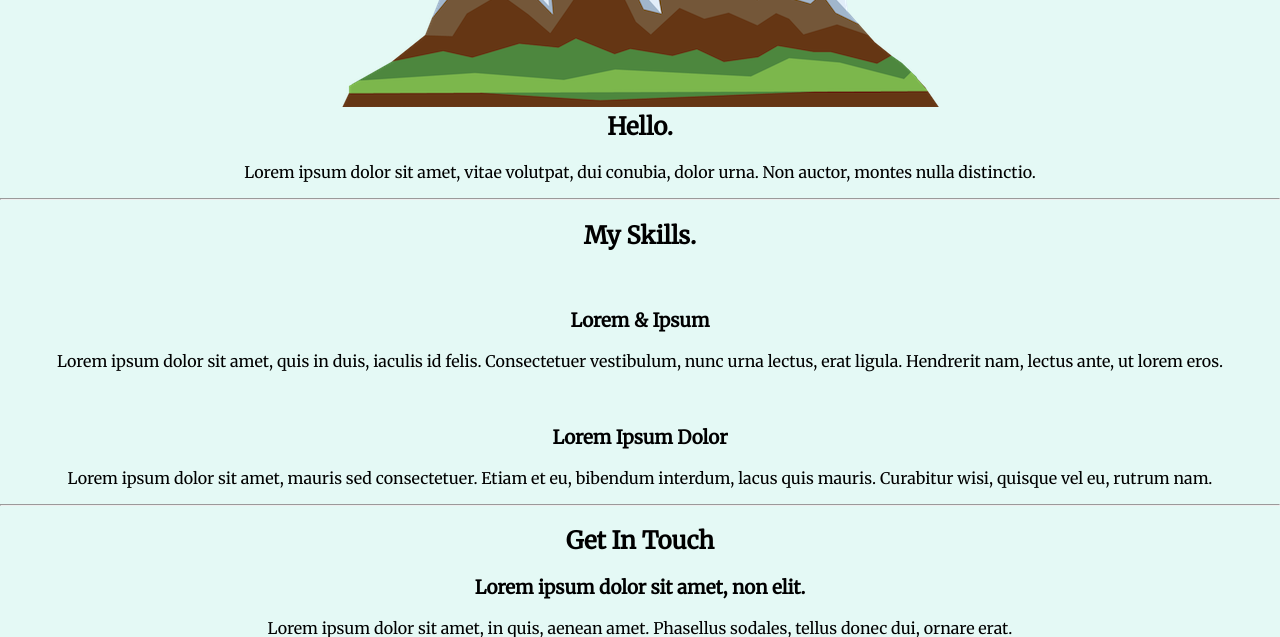
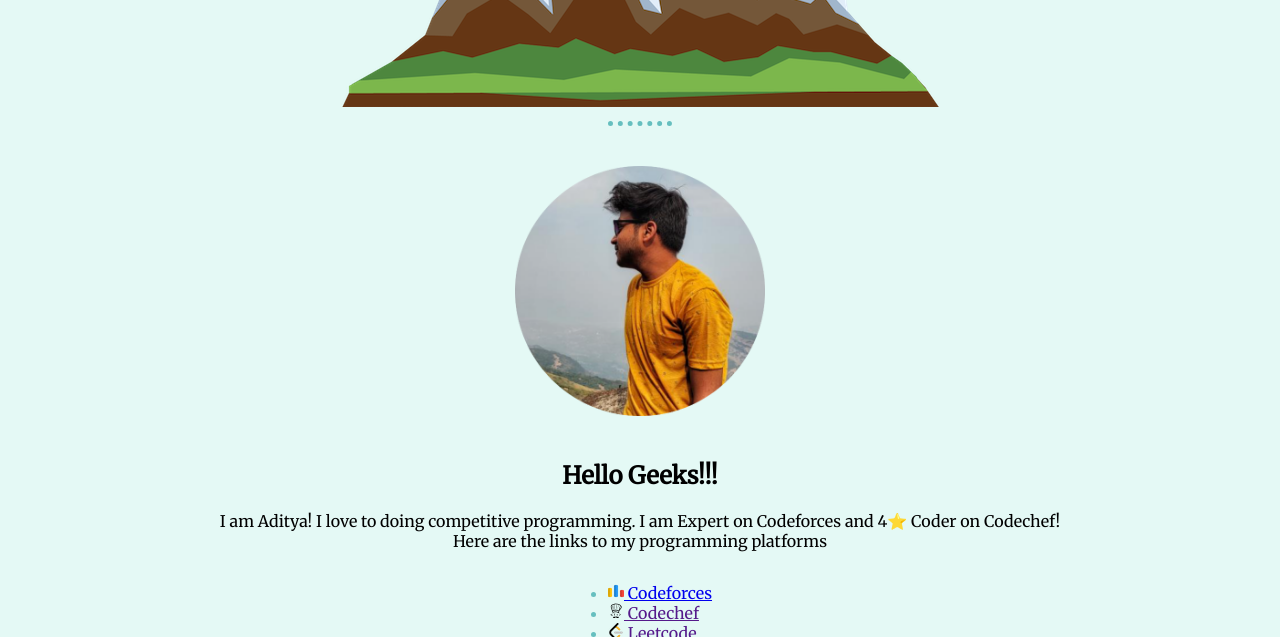
Before and after one commit to prasadsGh/cv, a plain HTML site: page index.html in a window 1280 px wide. Shown: the part 510-1147 px from the top of the page. Drawn offline with Linux system fonts and the light colour scheme.

Commit message:
modified css

```diff
--- a/css/style.css
+++ b/css/style.css
@@ -5,6 +5,31 @@ body{
     background-color: #E4F9F5;
     /* font-family: ; */
     font-family: 'merriweather',serif;
+
+
+}
+.aditya{
+    width: 250px;
+    height: auto;
+}
+.profiles{
+    text-align: center;
+}
+.list-profiles{
+    display: inline-block;
+    text-align: left;
+    color:#66BFBF;
+}
+
+hr{
+    position: relative;
+    margin-top: 50px;
+    margin-bottom: 40px;
+    border-style:dotted none none;
+    width:5%;
+    border-color:#66BFBF;
+    text-align: center;
+    border-width:5px
 
 }
 h1{
@@ -15,12 +40,13 @@ h1{
     /* font-size:xx-large; */
     font-size: 40px;
 
-
 }
 
 .top-container{
     position: relative;
     top:100px;
+    color:#66BFBF;
+
 
 }
 .top-cloud{
--- a/index.html
+++ b/index.html
@@ -9,7 +9,8 @@
     <link rel="stylesheet" href="css/style.css">
     <link rel="preconnect" href="https://fonts.googleapis.com">
     <link rel="preconnect" href="https://fonts.gstatic.com" crossorigin>
-<link href="https://fonts.googleapis.com/css2?family=Merriweather&family=Montserrat&family=Sacramento&display=swap" rel="stylesheet">
+    <link href="https://fonts.googleapis.com/css2?family=Merriweather&family=Montserrat&family=Sacramento&display=swap"
+        rel="stylesheet">
 </head>
 
 <body>
@@ -22,11 +23,27 @@
 
 
     </div>
+        <hr>
+
+     <img class="aditya" src="images/aditya.png" alt="aditya-img">
     <div class="middle-container">
         <div class="profile">
             <img src="" alt="">
-    <h2>Hello.</h2>
-    <p>Lorem ipsum dolor sit amet, vitae volutpat, dui conubia, dolor urna. Non auctor, montes nulla distinctio.</p>
+            <h2>Hello Geeks!!!</h2>
+            <p>I am Aditya! I love to doing competitive programming. I am Expert on Codeforces and 4⭐ Coder on Codechef!   <br>
+            Here are the links to my programming platforms
+            </p>
+        </div>
+        <div class="profiles">
+             <ul class="list-profiles">
+
+
+                <li><a href="https://codeforces.com/profile/aditya_a16" ><img src="images/code-forces.png" alt="codeforces-icon"> Codeforces</a> </li>
+                <li><a href=""><img src="images/codechef16.png" alt="codechef-icon"> Codechef</a></li>
+                <li><a href=""><img src="images/leetcode.png" alt="leetcode-icon"> Leetcode</a></li>
+                <li><a href=""><img src="https://img.atcoder.jp/assets/top/img/logo_bk.svg" alt="atcoder-icon" width="20px" height="20px"> Atcoder</a></li>
+             </ul>
+
         </div>
         <hr>
         <div class="skills">
@@ -34,12 +51,14 @@
             <div class="skill-row">
                 <img class="" src="" alt="">
                 <h3>Lorem & Ipsum</h3>
-      <p>Lorem ipsum dolor sit amet, quis in duis, iaculis id felis. Consectetuer vestibulum, nunc urna lectus, erat ligula. Hendrerit nam, lectus ante, ut lorem eros.</p>
+                <p>Lorem ipsum dolor sit amet, quis in duis, iaculis id felis. Consectetuer vestibulum, nunc urna
+                    lectus, erat ligula. Hendrerit nam, lectus ante, ut lorem eros.</p>
             </div>
             <div class="skill-row">
                 <img class="" src="" alt="">
                 <h3>Lorem Ipsum Dolor</h3>
-      <p>Lorem ipsum dolor sit amet, mauris sed consectetuer. Etiam et eu, bibendum interdum, lacus quis mauris. Curabitur wisi, quisque vel eu, rutrum nam.</p>
+                <p>Lorem ipsum dolor sit amet, mauris sed consectetuer. Etiam et eu, bibendum interdum, lacus quis
+                    mauris. Curabitur wisi, quisque vel eu, rutrum nam.</p>
             </div>
         </div>
         <hr>
```
Also changed, not shown: images/aditya.png (added), images/code-forces.png (added), images/codechef16.png (added), images/leetcode.png (added). Lines whose indentation alone changed are shown as unchanged.
